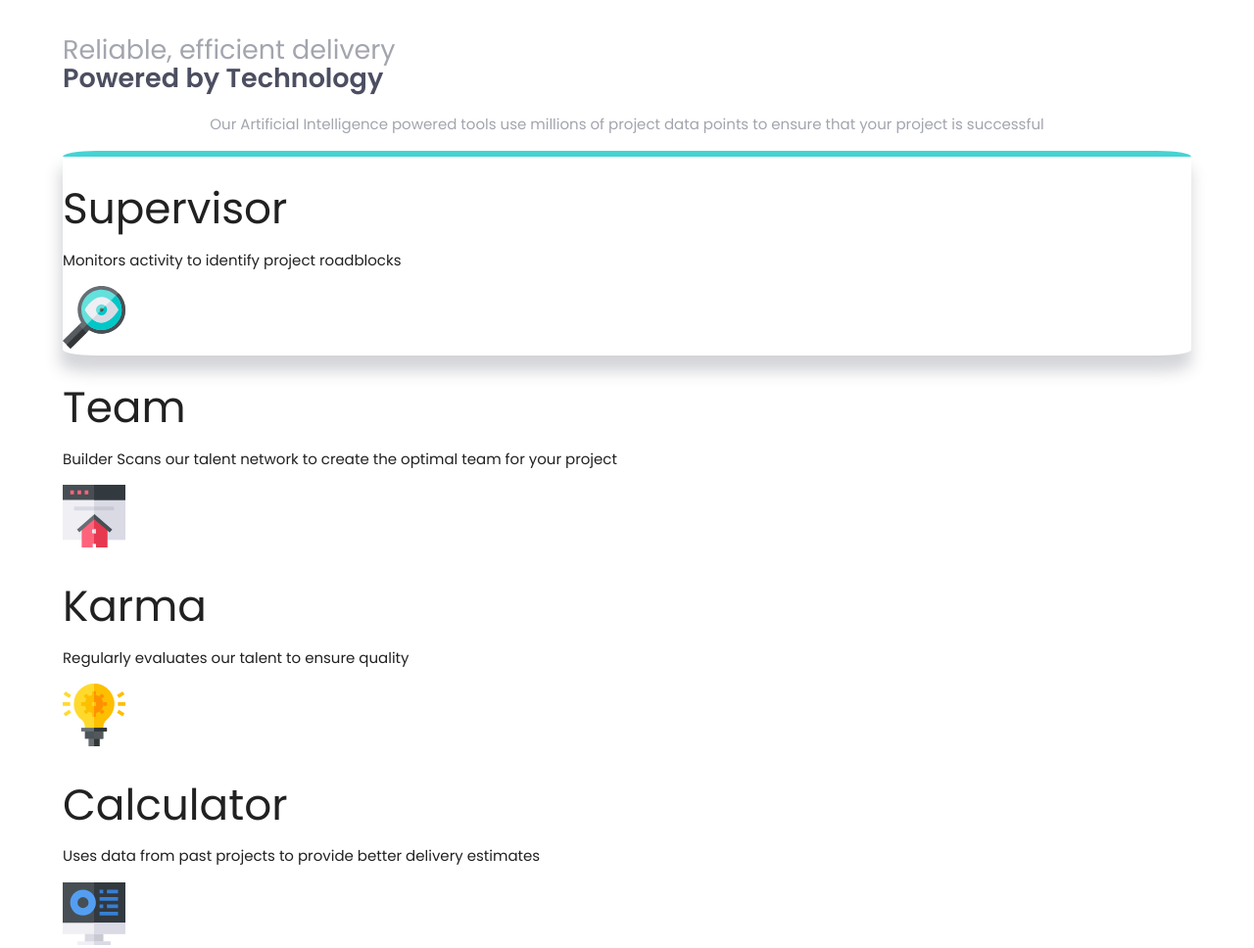
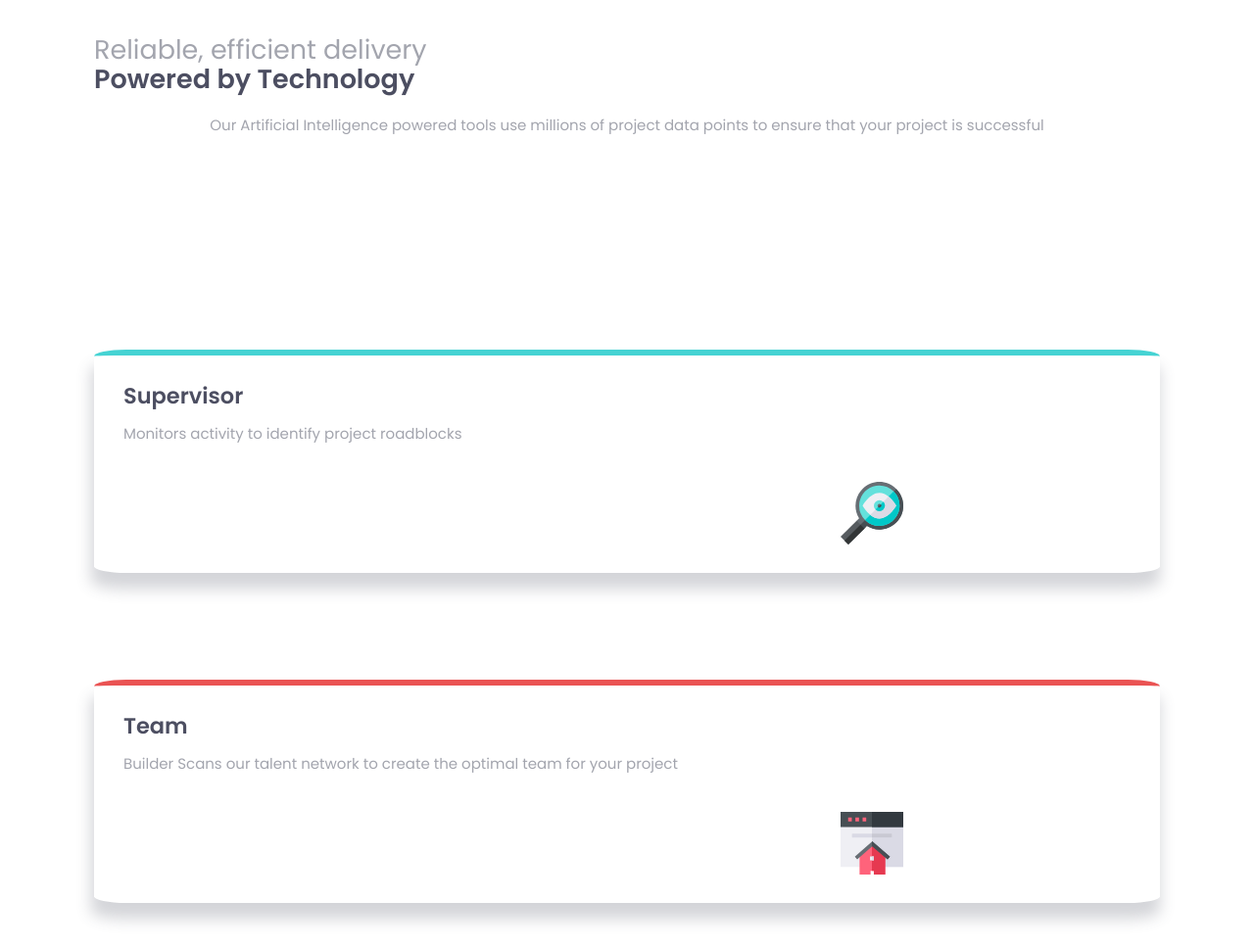
Before and after one commit to Rzva03/four-card-feature-section, a plain HTML site: page index.html in a window 1280 px wide. Shown: the top 968 px of the page at 98% size. Drawn offline with Linux system fonts and the light colour scheme.

Commit message:
Add files via upload

```diff
--- a/css/style.css
+++ b/css/style.css
@@ -7,17 +7,24 @@
   --grayishBlue: hsl(229, 6%, 66%);
   --veryGray: hsl(0, 0%, 98%);
 }
+.box-shadow {
+}
+.margin-left {
+  margin-left: 2rem;
+}
 body {
   font-family: "Poppins", sans-serif;
   width: 100vw;
 }
+/****Main container****/
 .container {
   display: flex;
   flex-direction: column;
-  width: 90vw;
+  width: 85vw;
   margin-left: auto;
   margin-right: auto;
 }
+/****Title****/
 .container-title {
   width: 100%;
 }
@@ -25,6 +32,7 @@ body {
   font-size: 1.8rem;
   text-align: initial;
   color: var(--grayishBlue);
+  line-height: 2rem;
 }
 .bold-title {
   font-weight: bold;
@@ -37,9 +45,10 @@ body {
 .container-title__paragraph {
   text-align: center;
   color: var(--grayishBlue);
+  margin-bottom: 20%;
 }
-.container-supervisor {
-  border-top: 0.4rem solid var(--cyan);
+/****Box Container****/
+.container-section {
   border-radius: 3%;
   -webkit-border-radius: 3%;
   -moz-border-radius: 3%;
@@ -47,4 +56,31 @@ body {
   -o-border-radius: 3%;
   width: 100%;
   box-shadow: -0.1rem 1rem 1rem 0.1rem hsla(234, 12%, 34%, 0.24);
+  margin-bottom: 10%;
 }
+.container-section h3 {
+  font-size: 1.5rem;
+  font-weight: bold;
+  color: var(--darkBlue);
+  margin-bottom: 0;
+}
+.container-section p {
+  color: var(--grayishBlue);
+}
+.container-section__img {
+  margin: 1.5rem 0 1.5rem 70%;
+}
+
+/****Supervisor****/
+.supervisor {
+  border-top: 0.4rem solid var(--cyan);
+}
+.team {
+  border-top: 0.4rem solid var(--red);
+}
+.karma {
+  border-top: 0.4rem solid var(--orange);
+}
+.calculator {
+  border-top: 0.4rem solid var(--blue);
+}
--- a/index.html
+++ b/index.html
@@ -38,43 +38,49 @@
           points to ensure that your project is successful
         </p>
       </section>
-      <section class="container-supervisor">
-        <h3>Supervisor</h3>
-        <p>Monitors activity to identify project roadblocks</p>
+      <section class="container-section supervisor">
+        <h3 class="margin-left">Supervisor</h3>
+        <p class="margin-left">
+          Monitors activity to identify project roadblocks
+        </p>
         <img
           src="images/icon-supervisor.svg"
           alt="Icon Supervisor"
-          class="container-supervisor__img"
+          class="container-section__img"
         />
       </section>
-      <section class="container-team">
-        <h3>Team</h3>
-        <p>
+      <section class="container-section team">
+        <h3 class="margin-left">Team</h3>
+        <p class="margin-left">
           Builder Scans our talent network to create the optimal team for your
           project
         </p>
         <img
           src="images/icon-team-builder.svg"
           alt="Icon Team Builder"
-          class="container-team__img"
+          class="container-section__img"
         />
       </section>
-      <section class="container-karma">
-        <h3>Karma</h3>
-        <p>Regularly evaluates our talent to ensure quality</p>
+      <section class="container-section karma">
+        <h3 class="margin-left">Karma</h3>
+        <p class="margin-left">
+          Regularly evaluates our talent to ensure quality
+        </p>
         <img
           src="images/icon-karma.svg"
           alt="Icon Karma"
-          class="container-karma__img"
+          class="container-section__img"
         />
       </section>
-      <section class="container-calculator">
-        <h3>Calculator</h3>
-        <p>Uses data from past projects to provide better delivery estimates</p>
+      <section class="container-section calculator">
+        <h3 class="margin-left">Calculator</h3>
+        <p class="margin-left">
+          Uses data from past projects to provide better delivery estimates
+        </p>
         <img
           src="images/icon-calculator.svg"
           alt="Icon Calculator"
-          class="container-calculator__img"
+          class="container-section__img"
         />
       </section>
     </article>
```
